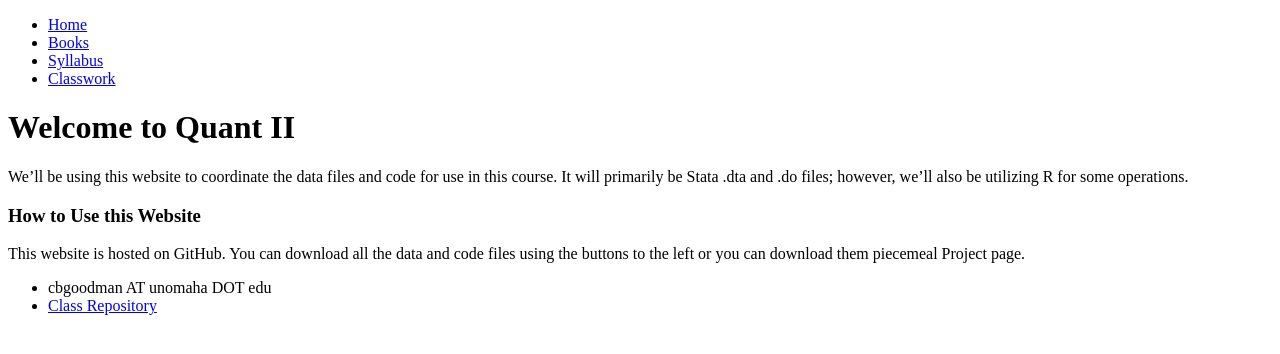
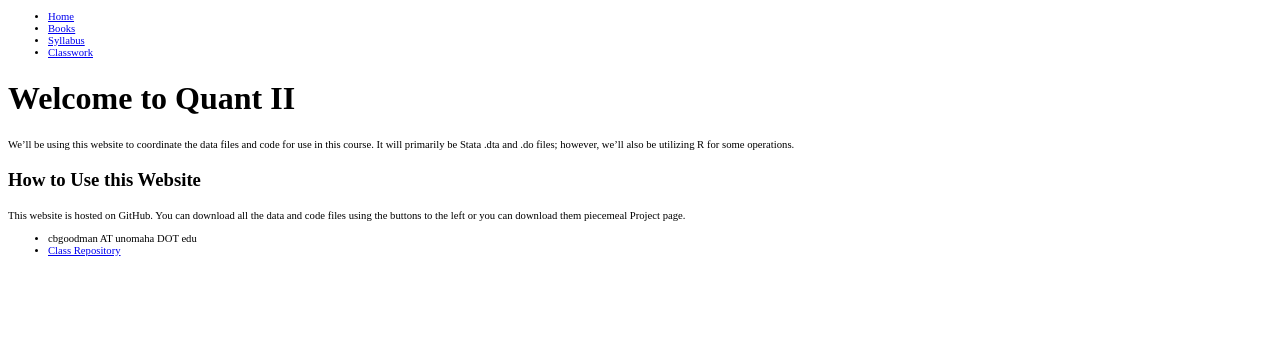
Before and after one commit to cbgoodman/uno-spa-quant-ii, a Jekyll site: the page built from index.md, in a window 1280 px wide. Shown: the top 354 px of the page. Built offline with Jekyll 4.4.1, drawn with Linux system fonts in a browser that asks for light colours.

Commit message:
Update head.html

```diff
--- a/_includes/head.html
+++ b/_includes/head.html
@@ -3,7 +3,7 @@
     <head>
         <meta charset="utf-8">
         <title>{{ page.title }}</title>
-        <link rel="stylesheet" type="text/css" href="uno-spa-quant-ii/css/main.css">
-        <link rel="stylesheet" type="text/css" href="uno-spa-quant-ii/css/syntax.css">
+        <link rel="stylesheet" type="text/css" href="https://cbgoodman.github.io/uno-spa-quant-ii/css/main.css">
+        <link rel="stylesheet" type="text/css" href="https://cbgoodman.github.io/uno-spa-quant-ii/css/syntax.css">
     </head>
     <body>
```
